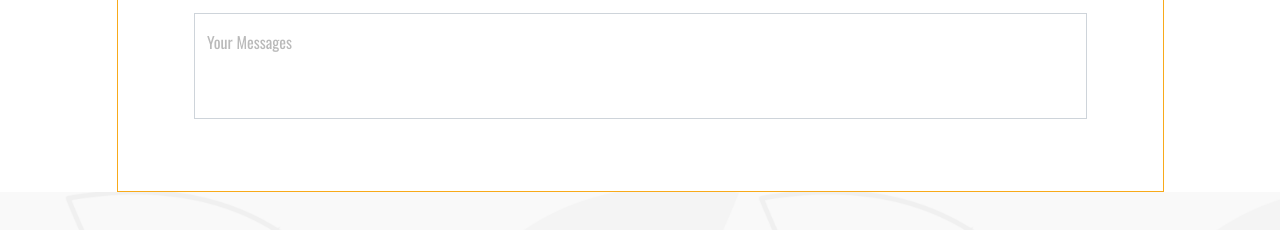
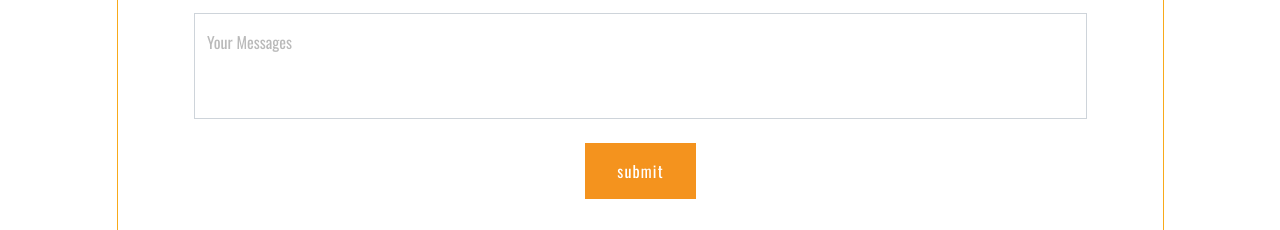
Before and after one commit to 4SourceTechnologies/insignia, a plain HTML site: page contactUs.html in a window 1280 px wide. Shown: the part 965-1195 px from the top of the page. Drawn offline with nearby package versions, Linux system fonts and the light colour scheme.

Commit message:
added submit button

```diff
--- a/contactUs.html
+++ b/contactUs.html
@@ -192,6 +192,7 @@
                             <input type="text" class="introArea form-control" id="intro" placeholder="lorem" rows="50">
                             <label class="introLabel" for="introduction">Your Messages</label>
                         </div>
+                        <button class="btn2" style="width: inherit; margin: auto;">submit</button>
                     </div>
                 </div>
             </div>
```
